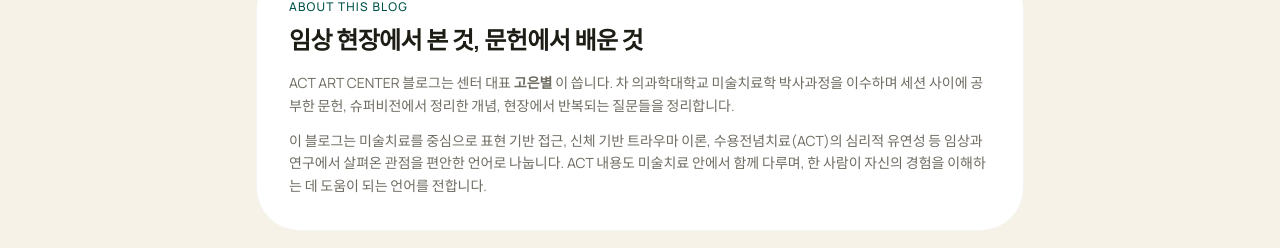
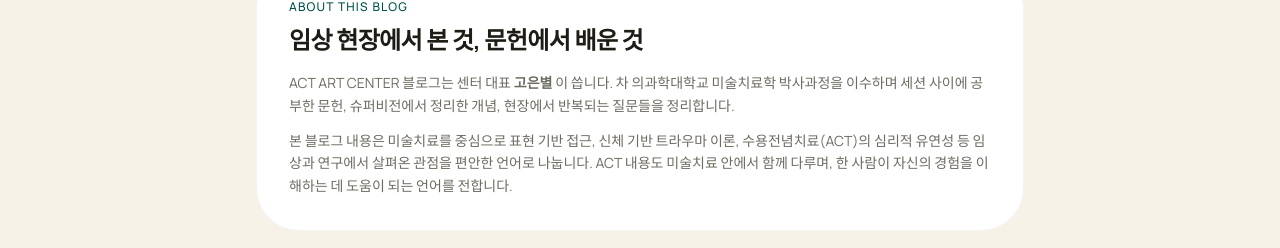
Before and after one commit to act-art-center/actartcenter.com, a Next.js app: page /blog in a window 1280 px wide. Shown: the part 662-910 px from the top of the page. Built offline with nearby package versions, Linux system fonts and the light colour scheme.

Commit message:
fix: preserve approved blog intro wording

```diff
--- a/src/app/blog/page.tsx
+++ b/src/app/blog/page.tsx
@@ -82,7 +82,7 @@ export default function BlogPage() {
                 공부한 문헌, 슈퍼비전에서 정리한 개념, 현장에서 반복되는 질문들을 정리합니다.
               </p>
               <p>
-                이 블로그는 미술치료를 중심으로 표현 기반 접근, 신체 기반 트라우마 이론,
+                본 블로그 내용은 미술치료를 중심으로 표현 기반 접근, 신체 기반 트라우마 이론,
                 수용전념치료(ACT)의 심리적 유연성 등 임상과 연구에서 살펴온 관점을
                 편안한 언어로 나눕니다. ACT 내용도 미술치료 안에서 함께 다루며,
                 한 사람이 자신의 경험을 이해하는 데 도움이 되는 언어를 전합니다.
```
